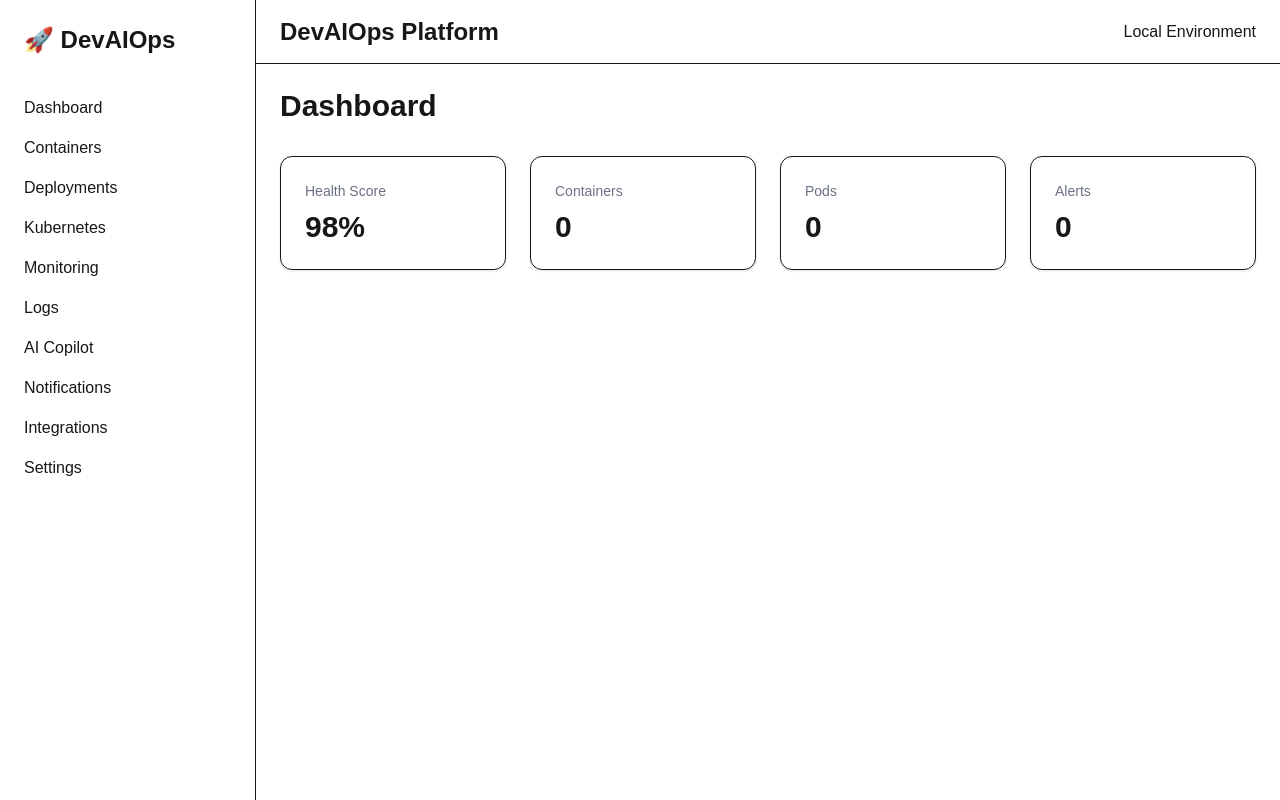
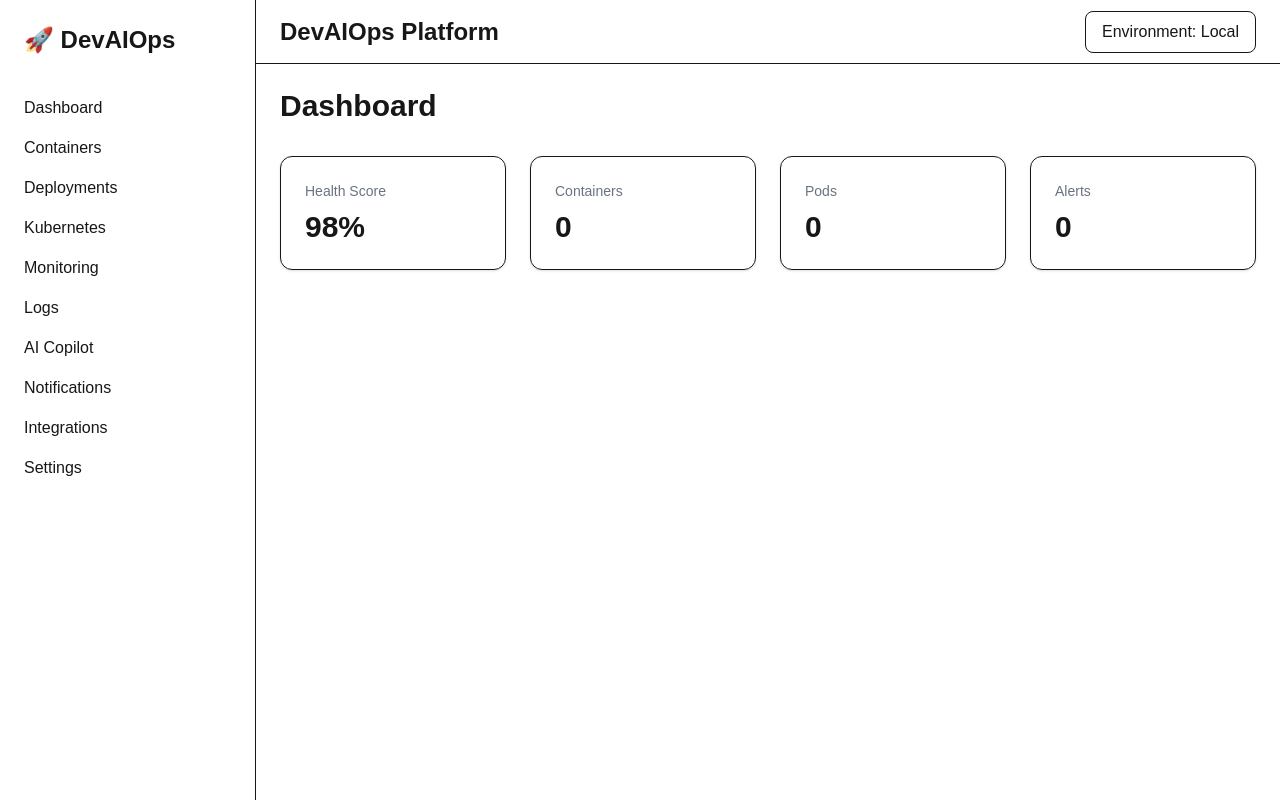
Before and after one commit to saikirantpy/devaiops-platform, a Next.js app in the folder frontend/: page / in a window 1280 px wide. Built offline with nearby package versions, Linux system fonts and the light colour scheme.

Commit message:
few changes on files and folders regarding UI

```diff
--- a/frontend/components/layout/Navbar.tsx
+++ b/frontend/components/layout/Navbar.tsx
@@ -1,3 +1,5 @@
+import EnvironmentBadge from "@/components/shared/EnvironmentBadge";
+
 export default function Navbar() {
   return (
     <nav className="h-16 border-b flex items-center justify-between px-6">
@@ -8,11 +10,7 @@ export default function Navbar() {
 
       </h1>
 
-      <div>
-
-        Local Environment
-
-      </div>
+      <EnvironmentBadge />
 
     </nav>
   );
--- /dev/null
+++ b/frontend/components/shared/EnvironmentBadge.tsx
@@ -0,0 +1,9 @@
+export default function EnvironmentBadge() {
+  return (
+    <div className="border rounded-lg px-4 py-2">
+
+      Environment: Local
+
+    </div>
+  );
+}
```
